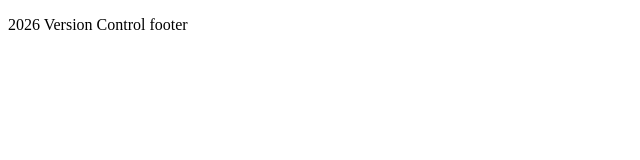
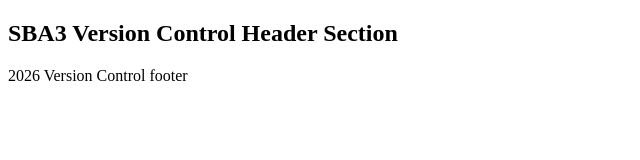
Before and after one commit to twanjobs68/-version-control-simulation-antwan-grant, a plain HTML site: page index.html in a window 1280 px wide. Shown: the whole page, without its empty margins (0-640 px from the left). Drawn offline with Linux system fonts and the light colour scheme.

Commit message:
Added header section to index.html

```diff
--- a/index.html
+++ b/index.html
@@ -6,7 +6,7 @@
     <title>Document</title>
 </head>
 <body>
-
+<h2>SBA3 Version Control Header Section</h2>
   <footer>
   <p> 2026 Version Control footer</p>
   </footer>
```
